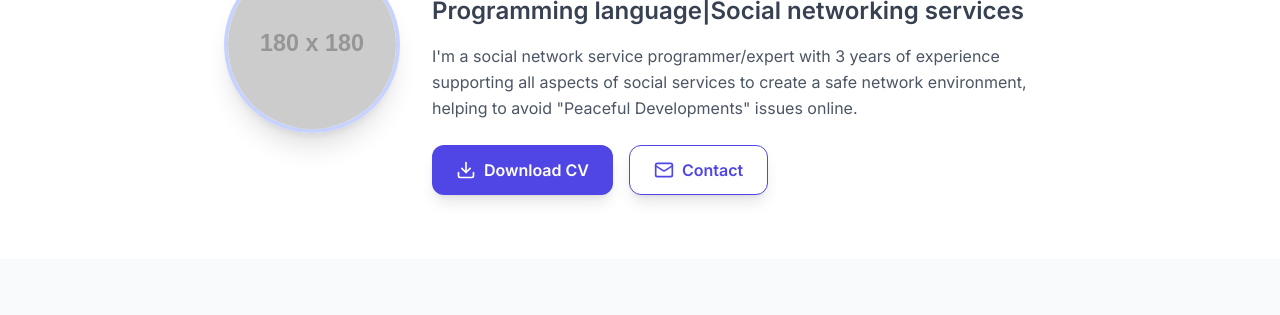
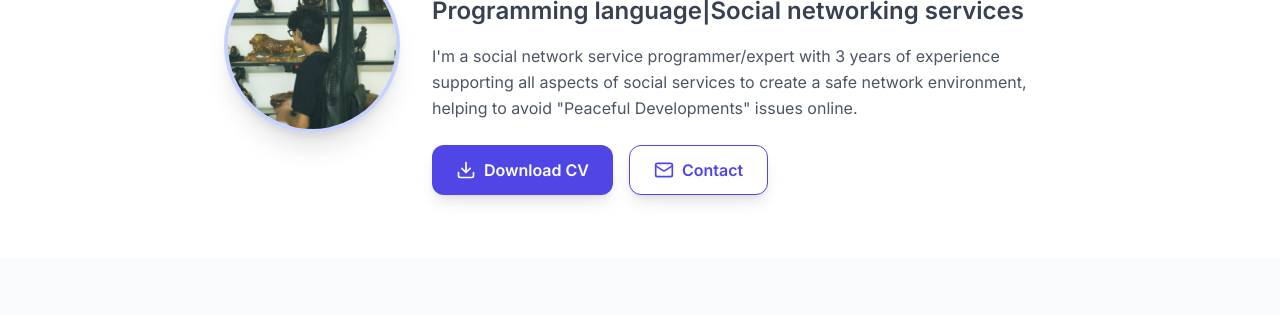
Before and after one commit to amducwnh/attention1, a plain HTML site: page index.html in a window 1280 px wide. Shown: the part 249-564 px from the top of the page. Drawn offline with nearby package versions, Linux system fonts and the light colour scheme; placeholder pictures from the web are drawn by us.

Commit message:
index.html

```diff
--- a/index.html
+++ b/index.html
@@ -72,7 +72,7 @@
                     <!-- Ảnh đại diện -->
                     <div class="flex-shrink-0">
                         <!-- Vui lòng thay thế đường link ảnh placeholder bên dưới bằng đường link ảnh của bạn. -->
-                        <img src="YOUR_IMAGE_URL_HERE"
+                        <img src="z7120302917325_fe7ae663b32f58cb41f1e521f496d334.jpg"
                              alt="Ảnh đại diện của Duc Anh"
                              class="w-44 h-44 rounded-full object-cover border-4 border-indigo-200 shadow-xl"
                              onerror="this.onerror=null;this.src='https://placehold.co/180x180/7F56D9/ffffff?text=AVATAR'">
```
